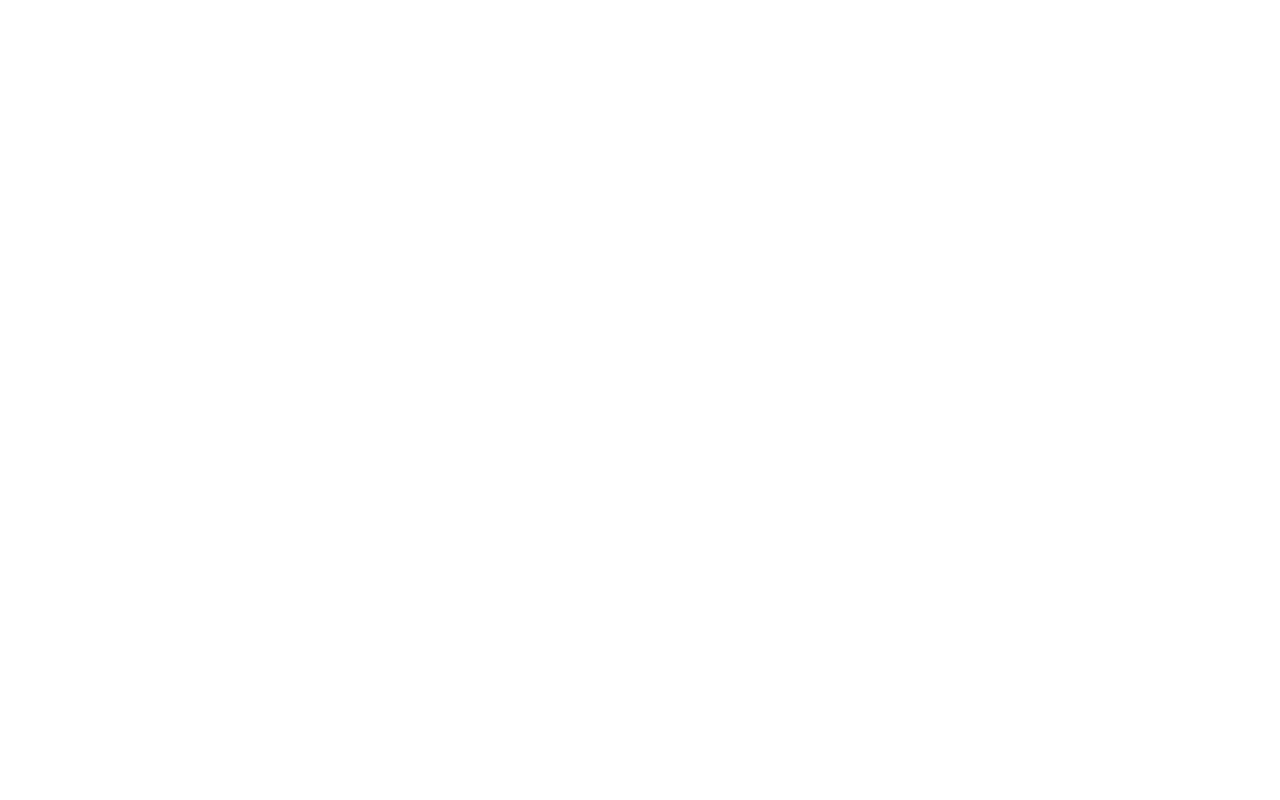
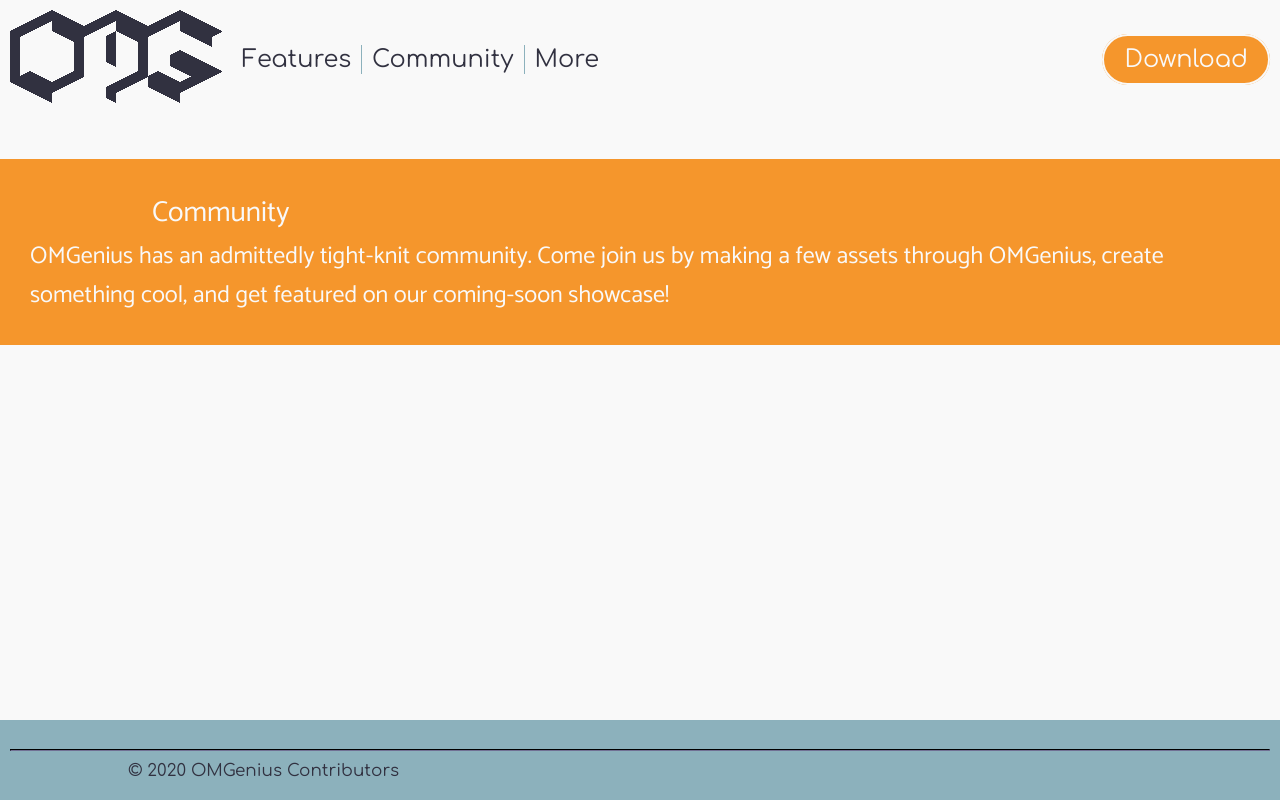
Before and after one commit to 22thansen/web-dev-final, a plain HTML site: page omg/community.html in a window 1280 px wide. Drawn offline with Linux system fonts and the light colour scheme.

Commit message:
Add community page

```diff
--- a/index.html
+++ b/index.html
@@ -1,6 +1,6 @@
 <!DOCTYPE html>
 
-<html lang="">
+<html lang="en">
 
 <head>
   <!-- Title -->
@@ -12,8 +12,8 @@
   <meta name="viewport" content="width=device-width, initial-scale=1.0">
 
   <!-- Links -->
-  <link rel="stylesheet" type="text/css" href="global-style.css">
-  <link rel="stylesheet" type="text/css" href="styles/home-style.css">
+  <link rel="stylesheet" type="text/css" href="/global-style.css">
+  <link rel="stylesheet" type="text/css" href="/styles/home-style.css">
   <link rel="preconnect" href="https://fonts.gstatic.com">
   <link href="https://fonts.googleapis.com/css2?family=Catamaran:wght@100;400;700;900&family=Comfortaa:wght@300;400;700&family=Inconsolata&display=swap" rel="stylesheet">
 
@@ -33,13 +33,13 @@
         <div class="flex-container flex-left flex-vcenter">
           <li class="flex-item">
             <a href="index.html">
-              <img src="assets/omgenius-logo-lightmode.png" alt="OMGenius Logo" title="Home">
+              <img src="/assets/omgenius-logo-lightmode.png" alt="OMGenius Logo" title="Home">
               <p id="home">Home</p>
             </a>
           </li>
 
           <li class="flex-item">
-            <a href="omg/features.html">
+            <a href="/omg/features.html">
               Features
             </a>
           </li>
@@ -47,7 +47,7 @@
           <div class="vr flex-item">&nbsp;</div>
 
           <li class="flex-item">
-            <a href="omg/community.html">
+            <a href="/omg/community.html">
               Community
             </a>
           </li>
@@ -55,7 +55,7 @@
           <div class="vr flex-item">&nbsp;</div>
 
           <li class="flex-item">
-            <a href="omg/more.html">
+            <a href="/omg/more.html">
               More
             </a>
           </li>
@@ -65,7 +65,7 @@
 
         <div class="flex-container flex-right flex-vcenter">
           <li>
-            <a href="omg/download.html" class="primary-button download">
+            <a href="/omg/download.html" class="primary-button download">
               Download
             </a>
           </li>
--- a/omg/community.html
+++ b/omg/community.html
@@ -0,0 +1,120 @@
+<!DOCTYPE html>
+
+<html lang="en">
+<head>
+  <!-- Title -->
+  <title>OMGenius | Community</title>
+  <link rel="icon" href="/assets/favicon.png">
+
+  <!-- Meta -->
+  <meta charset="utf-8">
+  <meta name="viewport" content="width=device-width, initial-scale=1.0">
+
+  <!-- Links -->
+  <link rel="stylesheet" type="text/css" href="/global-style.css">
+  <link rel="stylesheet" type="text/css" href="/styles/community-style.css">
+
+  <link rel="preconnect" href="https://fonts.gstatic.com">
+  <link href="https://fonts.googleapis.com/css2?family=Catamaran:wght@100;400;700;900&family=Comfortaa:wght@300;400;700&family=Inconsolata&display=swap" rel="stylesheet">
+
+  <!-- Scripts
+  <script src="https://kit.fontawesome.com/eac12758dd.js" crossorigin="anonymous"></script>
+-->
+</head>
+
+<body>
+  <header>
+    <nav>
+
+      <ul>
+
+        <div class="flex-container flex-left flex-vcenter">
+          <li class="flex-item">
+            <a href="/index.html">
+              <img src="/assets/omgenius-logo-lightmode.png" alt="OMGenius Logo" title="Home">
+              <p id="home">Home</p>
+            </a>
+          </li>
+
+          <li class="flex-item">
+            <a href="/omg/features.html">
+              Features
+            </a>
+          </li>
+
+          <div class="vr flex-item">&nbsp;</div>
+
+          <li class="flex-item">
+            <a href="/omg/community.html">
+              Community
+            </a>
+          </li>
+
+          <div class="vr flex-item">&nbsp;</div>
+
+          <li class="flex-item">
+            <a href="/omg/more.html">
+              More
+            </a>
+          </li>
+
+        </div>
+
+
+        <div class="flex-container flex-right flex-vcenter">
+          <li>
+            <a href="/omg/download.html" class="primary-button download">
+              Download
+            </a>
+          </li>
+        </div>
+
+      </ul>
+
+    </nav>
+
+  </header>
+
+
+  <main>
+
+    <section id="heading">
+    <h1>Community</h1>
+      <p>OMGenius has an admittedly tight-knit community. Come join us by making a few assets through OMGenius, create something cool, and get featured on our coming-soon showcase!</p>
+    </section>
+
+
+    <section id="showcase">
+
+    </section>
+
+  </main>
+
+  <footer>
+    <!--
+    <div class="flex-container">
+
+      <div class="flex-item">
+        <h1>News &amp; Info</h1>
+        <ul>
+          <li>
+            <a href="#">About</a>
+          </li>
+        </ul>
+      </div>
+
+      <div class="flex-item">
+        <h1>Other Sites</h1>
+      </div>
+
+    </div>
+    -->
+    <div class="bottom">
+      <hr>
+
+      <p>&copy; 2020 OMGenius Contributors</p>
+    </div>
+
+  </footer>
+
+</body></html>
--- /dev/null
+++ b/styles/community-style.css
@@ -0,0 +1,14 @@
+#heading {
+  background: var(--orange);
+  color: var(--light);
+  padding: 30px;
+  box-sizing: border-box;
+  width: 100%;
+}
+
+
+footer {
+  position: absolute;
+  bottom: 0;
+  width: 100%;
+}
```
